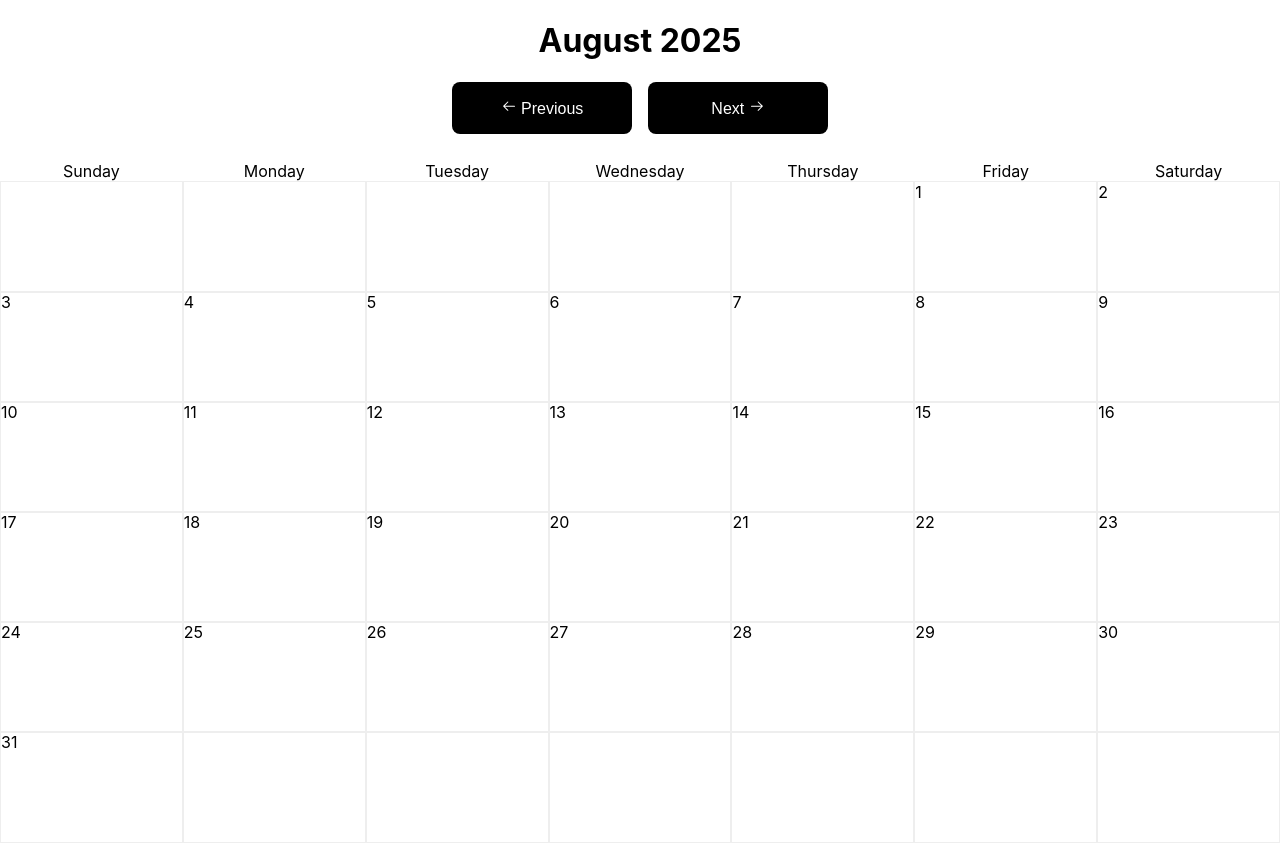
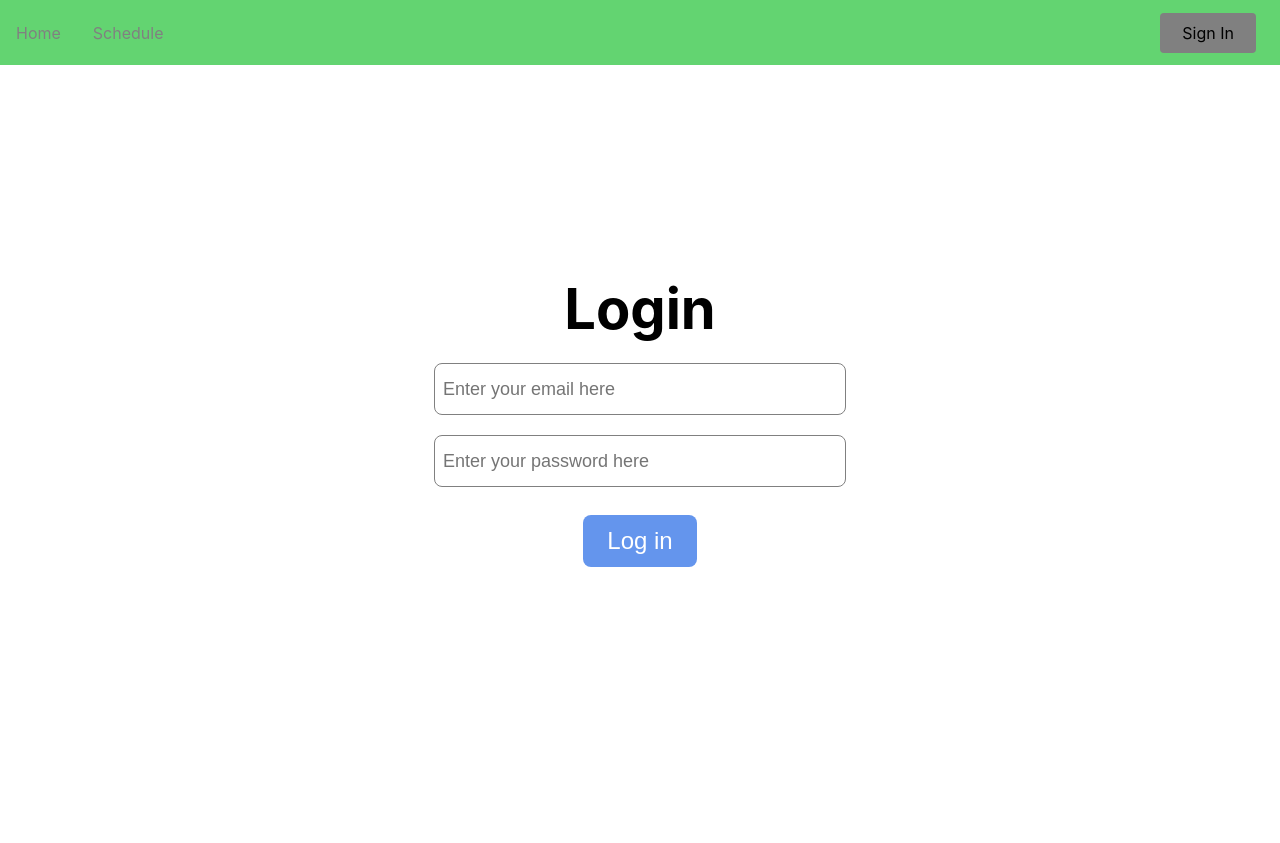
Before and after one commit to kavi005/react-calendar, a React (Create React App) app: page /Login in a window 1280 px wide. After the commit the page ends 800 px from the top, so only its background shows below. Built offline with nearby package versions, Linux system fonts and the light colour scheme.

Commit message:
User login session

```diff
--- a/package.json
+++ b/package.json
@@ -10,6 +10,7 @@
     "react": "^18.2.0",
     "react-dom": "^18.2.0",
     "react-icons": "^5.0.1",
+    "react-router-dom": "^6.22.1",
     "react-scripts": "5.0.1",
     "styled-components": "^6.1.8",
     "web-vitals": "^2.1.4"
--- a/src/App.css
+++ b/src/App.css
@@ -36,3 +36,88 @@
     transform: rotate(360deg);
   }
 }
+
+.mainContainer {
+  flex-direction: column;
+  display: flex;
+  align-items: center;
+  justify-content: center;
+  height: 90vh;
+}
+
+.titleContainer {
+  display: flex;
+  flex-direction: column;
+  font-size: 3.5rem;
+  font-weight: bolder;
+  align-items: center;
+  justify-content: center;
+}
+
+.resultContainer,
+.historyItem {
+  flex-direction: row;
+  display: flex;
+  width: 400px;
+  align-items: center;
+  justify-content: space-between;
+}
+
+.historyContainer {
+  flex-direction: column;
+  display: flex;
+  height: 200px;
+  align-items: center;
+  flex-grow: 5;
+  justify-content: flex-start;
+}
+
+.buttonContainer {
+  display: flex;
+  flex-direction: column;
+  align-items: center;
+  justify-content: center;
+  height: 260px;
+}
+
+.inputContainer {
+  display: flex;
+  flex-direction: column;
+  align-items: flex-start;
+  justify-content: center;
+}
+
+.inputContainer > .errorLabel {
+  color: red;
+  font-size: 12px;
+}
+
+.inputBox {
+  height: 48px;
+  width: 400px;
+  font-size: large;
+  border-radius: 8px;
+  border: 1px solid grey;
+  padding-left: 8px;
+}
+
+input[type='button'] {
+  border: none;
+  background: cornflowerblue;
+  color: white;
+  padding: 12px 24px;
+  margin: 8px;
+  font-size: 24px;
+  border-radius: 8px;
+  cursor: pointer;
+}
+
+button {
+    background-color: cornflowerblue;
+    border: none;
+    border-radius: 8px;
+    color: white;
+    cursor: pointer;
+    font-size: 14px;
+    padding: 12px;
+}
--- a/src/App.js
+++ b/src/App.js
@@ -1,18 +1,28 @@
+import { useState } from 'react';
+import { BrowserRouter, Route, Routes } from 'react-router-dom';
 import './App.css';
-import { CalendarController } from './Calendar/CalendarController';
+import Home from './pages/Home/Home';
+import Login from './pages/Login/Login';
+import Navbar from './NavBar/NavBar';
+import { Schedule } from './pages/Schedule/Schedule';
 
 function App() {
-  // const days = getDaysInMonth(moment());
 
-  // const weeks = segmentIntoWeeks(getDaysInMonth(moment()));
-  // console.log(weeks);
+  const [loggedIn, setLoggedIn] = useState(false);
+  const [email, setEmail] = useState('');
 
   return (
-    <>
-      {/* <h1>Calendar</h1> */}
-      {/* <Calendar /> */}
-      <CalendarController />
-    </>
+    <div>
+      <BrowserRouter>
+        <Navbar />
+        <Routes>
+          <Route path="/" element={<Home email={email} loggedIn={loggedIn} setLoggedIn={setLoggedIn} />} />
+          <Route path="/login" element={<Login setLoggedIn={setLoggedIn} setEmail={setEmail} /> } />
+          <Route path="/schedule" element={<Schedule />} />
+        </Routes>
+      </BrowserRouter>
+
+    </div>
 
   );
 }
--- a/src/Calendar/Calendar.js
+++ b/src/Calendar/Calendar.js
@@ -2,7 +2,7 @@ import moment from "moment";
 import styled from 'styled-components';
 import { getDaysInMonth, segmentIntoWeeks, daysOfTheWeek, padWeekFront, padWeekBack } from "./util";
 import { CalendarCell } from "./CalendarCell";
-import { GoArrowLeft, GoArrowRight } from "react-icons/go";
+import { FaArrowLeft, FaArrowRight } from "react-icons/fa";
 
 const CalendarControlsWrap = styled.div`
     height: 15%;
@@ -17,14 +17,17 @@ const CalendarControls = styled.div`
     button {
         width: 45%;
         margin: 0 2%;
+        padding: 10px
     }
 `;
 const CalendarTableWrap = styled.div`
-    position: absolute;
-    top: 0;
+    // position: relative;
+    /* top: 0;
     right: 0;
     left: 0;
-    bottom: 0;
+    bottom: 0; */
+    width: 100%;
+    height: 100%;
 `;
 const CalendarTable = styled.div`
     height: 85%;
@@ -43,6 +46,7 @@ const CalendarHeading = styled.div`
 const CalendarHeadingCell = styled.div`
     flex: 1;
     text-align: center;
+    font-weight: 700;
 `;
 const CalendarCellWrap = styled.div`
     padding: 0px;
@@ -59,8 +63,8 @@ export const Calendar = ({ month, year, onPrev, onNext, onCellClicked, getCellPr
             <CalendarControlsWrap>
                 <CalendarControls>
                     <h1>{ currentMonthMoment.format('MMMM YYYY') }</h1>
-                    <button onClick={onPrev}><GoArrowLeft /> Previous</button>
-                    <button onClick={onNext}>Next <GoArrowRight /></button>
+                    <button onClick={onPrev}><FaArrowLeft /> Previous</button>
+                    <button onClick={onNext}>Next <FaArrowRight /></button>
                 </CalendarControls>
             </CalendarControlsWrap>
 
--- /dev/null
+++ b/src/NavBar/NavBar.js
@@ -0,0 +1,54 @@
+import { useEffect, useState } from "react";
+import {
+    Nav,
+    NavLink,
+    Bars,
+    NavMenu,
+    NavBtn,
+    NavBtnLink,
+} from "./NavBarElements";
+import { useNavigate } from "react-router-dom";
+
+const Navbar = () => {
+    const navigate = useNavigate();
+    const [buttonText, setButtonText] = useState('Sign In');
+
+    const onClickSignIn = () => {
+        localStorage.removeItem('user');
+        setButtonText('Sign In');
+    }
+
+    useEffect(() => {
+        const token = localStorage.getItem('user');
+        if(!token) {
+            setButtonText('Sign In');
+            navigate("/Login");
+
+        } else {
+            setButtonText('Log Out');
+        }
+    });
+
+    return (
+        <>
+        <Nav>
+            <Bars />
+            <NavMenu>
+                <NavLink to="/Home" >
+                    Home
+                </NavLink>
+                <NavLink to="/shedule">
+                    Schedule
+                </NavLink>
+            </NavMenu>
+            <NavBtn>
+                <NavBtnLink onClick={onClickSignIn} to="/Login">
+                    {buttonText}
+                </NavBtnLink>
+            </NavBtn>
+        </Nav>
+        </>
+    );
+};
+
+export default Navbar;
--- /dev/null
+++ b/src/NavBar/NavBarElements.js
@@ -0,0 +1,83 @@
+import { FaBars } from "react-icons/fa";
+import { NavLink as Link } from "react-router-dom";
+import styled from "styled-components";
+
+export const Nav = styled.nav`
+    position: sticky;
+    top: 0;
+    background: #63d471;
+    height: 65px;
+    display: flex;
+    justify-content: space-between;
+    // padding: 0.2rem calc((100vw - 1000px) / 2);
+    z-index: 12;
+`;
+
+export const NavLink = styled(Link)`
+    color: #808080;
+    display: flex;
+    align-items: center;
+    text-decoration: none;
+    padding: 0 1rem;
+    height: 100%;
+    cursor: pointer;
+    &.active {
+        color: #000000;
+    }
+`;
+
+export const Bars = styled(FaBars)`
+    display: none;
+    color: #808080;
+    @media screen and (max-width: 768px) {
+        display: block;
+        position: absolute;
+        top: 0;
+        right: 0;
+        transform: translate(-100%, 75%);
+        font-size: 1.8rem;
+        cursor: pointer;
+    }
+`;
+
+export const NavMenu = styled.div`
+    display: flex;
+    align-items: center;
+    margin-right: -24px;
+    /* Second Nav */
+    /* margin-right: 24px; */
+    /* Third Nav */
+    /* width: 100vw;
+  white-space: nowrap; */
+    @media screen and (max-width: 768px) {
+        display: none;
+    }
+`;
+
+export const NavBtn = styled.nav`
+    display: flex;
+    align-items: center;
+    margin-right: 24px;
+    @media screen and (max-width: 768px) {
+        display: none;
+    }
+`;
+
+export const NavBtnLink = styled(Link)`
+    border-radius: 4px;
+    background: #808080;
+    padding: 10px 22px;
+    color: #000000;
+    outline: none;
+    border: none;
+    cursor: pointer;
+    transition: all 0.2s ease-in-out;
+    text-decoration: none;
+    /* Second Nav */
+    margin-left: 24px;
+    &:hover {
+        transition: all 0.2s ease-in-out;
+        background: #fff;
+        color: #808080;
+    }
+`;
--- a/src/index.css
+++ b/src/index.css
@@ -1,5 +1,5 @@
 body {
-  /* margin: 0; */
+  margin: 0;
   font-family: -apple-system, BlinkMacSystemFont, 'Segoe UI', 'Roboto', 'Oxygen',
     'Ubuntu', 'Cantarell', 'Fira Sans', 'Droid Sans', 'Helvetica Neue',
     sans-serif;
@@ -11,13 +11,3 @@ code {
   font-family: source-code-pro, Menlo, Monaco, Consolas, 'Courier New',
     monospace;
 }
-
-button {
-  background-color: black;
-  border: none;
-  border-radius: 8px;
-  color: white;
-  cursor: pointer;
-  font-size: 16px;
-  padding: 16px;
-}
--- /dev/null
+++ b/src/pages/Home/Home.js
@@ -0,0 +1,30 @@
+import { useNavigate } from 'react-router-dom'
+
+const Home = (props) => {
+    const { loggedIn, email } = props
+    const navigate = useNavigate();
+
+    const onButtonClick = () => {
+      navigate('/Login');
+    }
+
+    return (
+      <div className="mainContainer">
+        <div className={'titleContainer'}>
+          <div>Welcome!</div>
+        </div>
+        <div>This is the home page.</div>
+        <div className={'buttonContainer'}>
+          <input
+            className={'inputButton'}
+            type="button"
+            onClick={onButtonClick}
+            value={loggedIn ? 'Log out' : 'Log in'}
+          />
+          {loggedIn ? <div>Your email address is {email}</div> : <div />}
+        </div>
+      </div>
+    )
+  }
+
+  export default Home
--- /dev/null
+++ b/src/pages/Login/Login.js
@@ -0,0 +1,81 @@
+import { useState } from 'react';
+import { useNavigate } from 'react-router-dom';
+
+const Login = (props) => {
+  const [email, setEmail] = useState('');
+  const [password, setPassword] = useState('');
+  const [emailError, setEmailError] = useState('');
+  const [passwordError, setPasswordError] = useState('');
+
+  const navigate = useNavigate();
+
+  const onButtonClick = () => {
+    // Set initial error values to empty
+    setEmailError('');
+    setPasswordError('');
+
+    // Check if the user has entered both fields correctly
+    if ('' === email) {
+        setEmailError('Please enter your email');
+        return;
+    }
+
+    if (!/^[\w-\.]+@([\w-]+\.)+[\w-]{2,4}$/.test(email)) {
+        setEmailError('Please enter a valid email');
+        return;
+    }
+
+    if ('' === password) {
+        setPasswordError('Please enter a password');
+        return;
+    }
+
+    if (password.length < 7) {
+        setPasswordError('The password must be 8 characters or longer');
+        return;
+    }
+
+    if (email == "test@test.com" && password == "test123") {
+        localStorage.setItem('user', JSON.stringify({email}));
+        props.setLoggedIn(true);
+        navigate("/schedule");
+    } else {
+        setPasswordError('Wrong email or password!');
+    }
+  }
+
+  return (
+    <div className={'mainContainer'}>
+      <div className={'titleContainer'}>
+        <div>Login</div>
+      </div>
+      <br />
+      <div className={'inputContainer'}>
+        <input
+          value={email}
+          placeholder="Enter your email here"
+          onChange={(ev) => setEmail(ev.target.value)}
+          className={'inputBox'}
+        />
+        <label className="errorLabel">{emailError}</label>
+      </div>
+      <br />
+      <div className={'inputContainer'}>
+        <input
+          type='password'
+          value={password}
+          placeholder="Enter your password here"
+          onChange={(ev) => setPassword(ev.target.value)}
+          className={'inputBox'}
+        />
+        <label className="errorLabel">{passwordError}</label>
+      </div>
+      <br />
+      <div className={'inputContainer'}>
+        <input className={'inputButton'} type="button" onClick={onButtonClick} value={'Log in'} />
+      </div>
+    </div>
+  )
+}
+
+export default Login
--- /dev/null
+++ b/src/pages/Schedule/Schedule.js
@@ -0,0 +1,15 @@
+import { CalendarController } from "../../Calendar/CalendarController"
+
+export const Schedule = () => {
+
+    return (
+        <div style={{
+            display: "flex",
+            justifyContent: "centre",
+            alignItems: "centre",
+            height: "100vh",
+        }}>
+            <CalendarController />
+        </div>
+    )
+}
```
Also changed, not shown: src/Modal/Modal.js (indentation only), 1 other file (tests, documents, lock files or other folders).
